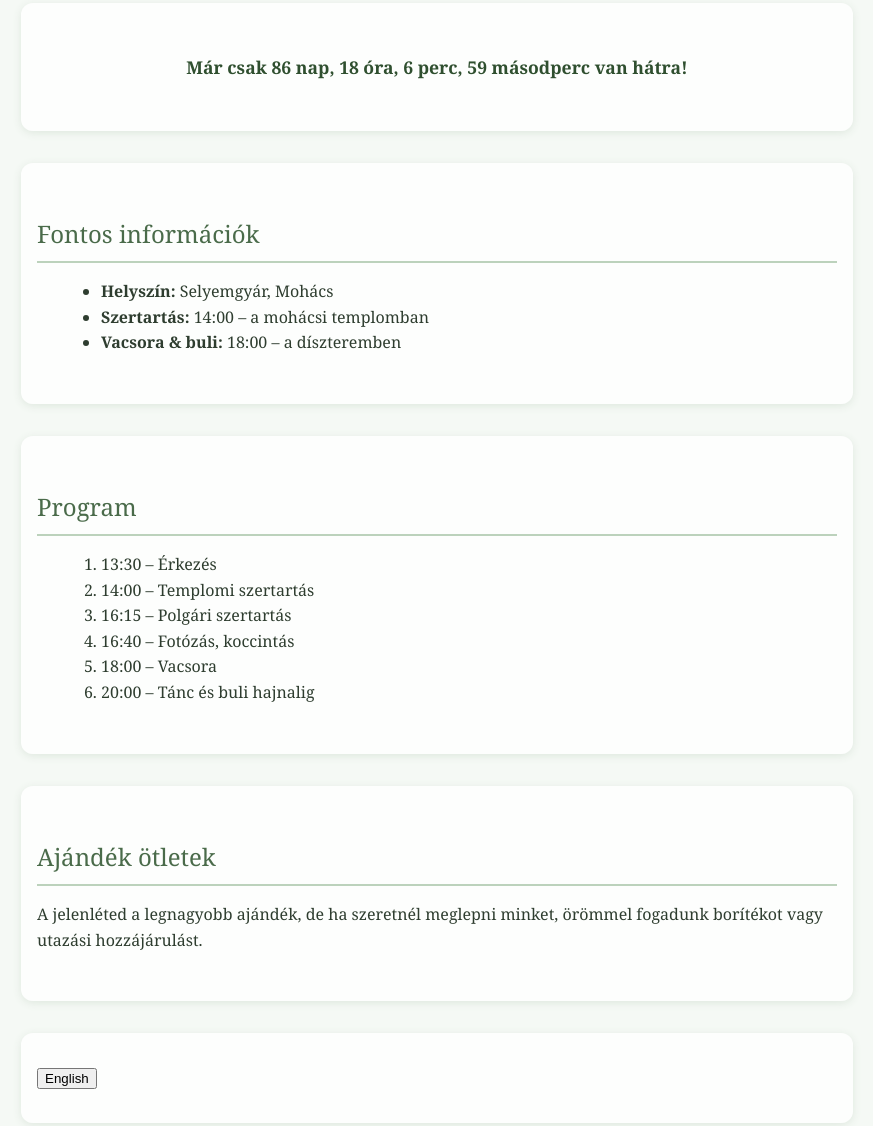
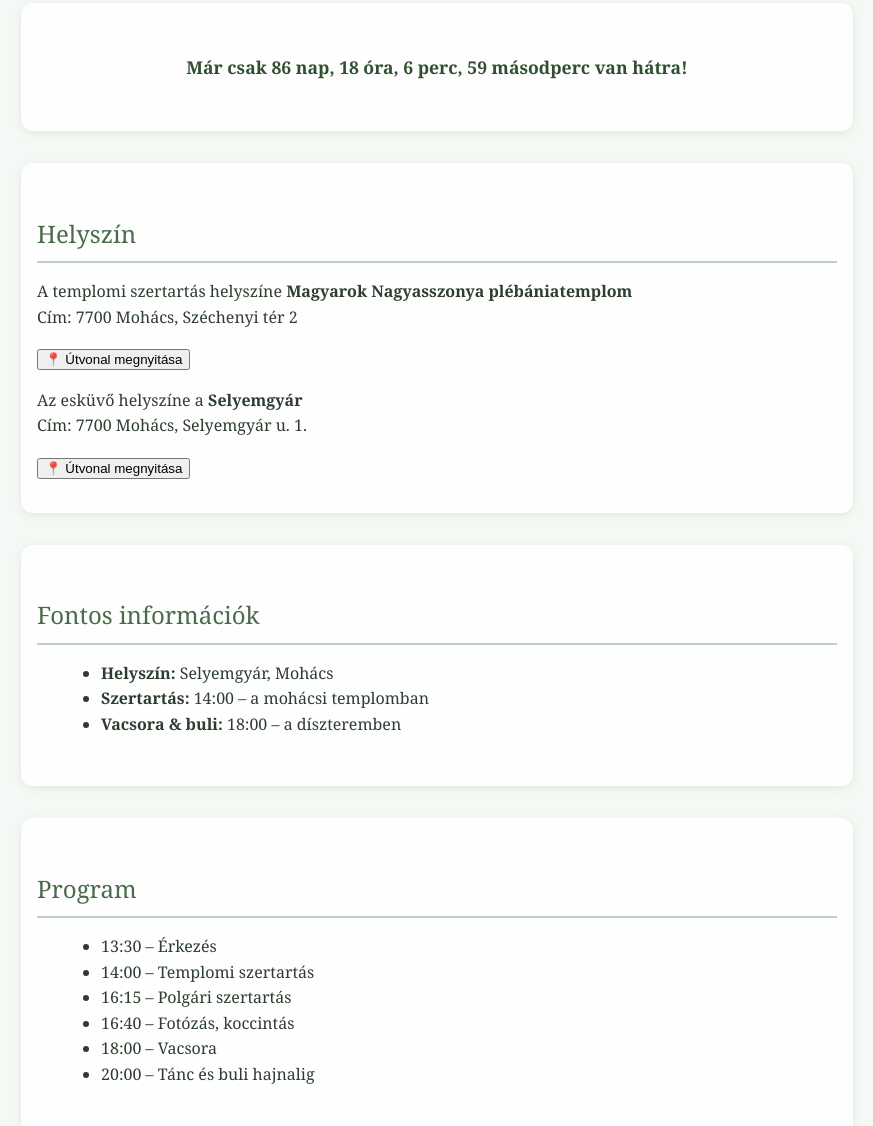
Before and after one commit to ritagyurieskuvo/ritagyurieskuvo, a plain HTML site: page index.html in a window 1280 px wide. Shown: the part 653-1779 px from the top of the page, without its empty margins (203-1076 px from the left). Drawn offline with Linux system fonts and the light colour scheme.

Commit message:
Update index.html

```diff
--- a/index.html
+++ b/index.html
@@ -7,7 +7,7 @@
   <meta http-equiv="Pragma" content="no-cache">
   <meta http-equiv="Expires" content="0">
   <title>Esküvői Meghívó oldal - Rita & Gyuri</title>
-  <link rel="stylesheet" href="style.css?v=4" />
+  <link rel="stylesheet" href="style.css?v=5" />
 </head>
 <body>
   <header>
@@ -31,6 +31,35 @@
     </div>
   </section>
 
+<section id="helyszin">
+  <h2 class="lang-hu">Helyszín</h2>
+  <h2 class="lang-en" style="display:none;">Location</h2>
+
+  <p class="lang-hu">
+    A templomi szertartás helyszíne <strong>Magyarok Nagyasszonya plébániatemplom</strong><br>
+    Cím: 7700 Mohács, Széchenyi tér 2
+  </p>
+  <p class="lang-en" style="display:none;">
+    The mass take place at<strong>Magyarok Nagyasszonya plébániatemplom</strong><br>
+     Cím: 7700 Mohács, Széchenyi tér 2
+  </p>
+
+  <button class="map-button lang-hu" onclick="openMassMap()">📍 Útvonal megnyitása</button>
+
+
+  <p class="lang-hu">
+    Az esküvő helyszíne a <strong>Selyemgyár</strong><br>
+    Cím: 7700 Mohács, Selyemgyár u. 1.
+  </p>
+  <p class="lang-en" style="display:none;">
+    The wedding will take place at <strong>Selyemgyár</strong><br>
+    Address: 7700 Mohács, Selyemgyár u. 1.
+  </p>
+
+  <button class="map-button lang-hu" onclick="openMap()">📍 Útvonal megnyitása</button>
+  <button class="map-button lang-en" onclick="openMap()" style="display:none;">📍 Open Directions</button>
+</section>
+
   <section id="info">
     <h2 class="lang-hu">Fontos információk</h2>
     <h2 class="lang-en">Important Information</h2>
@@ -45,14 +74,14 @@
 
   <section id="program">
     <h2 class="lang-hu">Program</h2>
-    <ol>
+    <ul>
       <li class="lang-hu">13:30 – Érkezés</li>
       <li class="lang-hu">14:00 – Templomi szertartás</li>
       <li class="lang-hu">16:15 – Polgári szertartás</li>
       <li class="lang-hu">16:40 – Fotózás, koccintás</li>
       <li class="lang-hu">18:00 – Vacsora</li>
       <li class="lang-hu">20:00 – Tánc és buli hajnalig</li>
-    </ol>
+    </ul>
   </section>
 
   <section id="ajandek">
@@ -143,6 +172,16 @@ END:VCALENDAR`.trim();
 
     setInterval(updateCountdown, 1000);
     updateCountdown();
+
+    function openMap() {
+      const mapUrl = "https://maps.app.goo.gl/qPrJGKhfq3HYtYQy6";
+      window.open(mapUrl, "_blank");
+   }
+
+   function openMassMap() {
+      const mapUrl = "https://maps.app.goo.gl/NCJxHSyA8HJQ3VH8A";
+    window.open(mapUrl, "_blank");
+    }
   </script>
 </body>
 </html>
```
